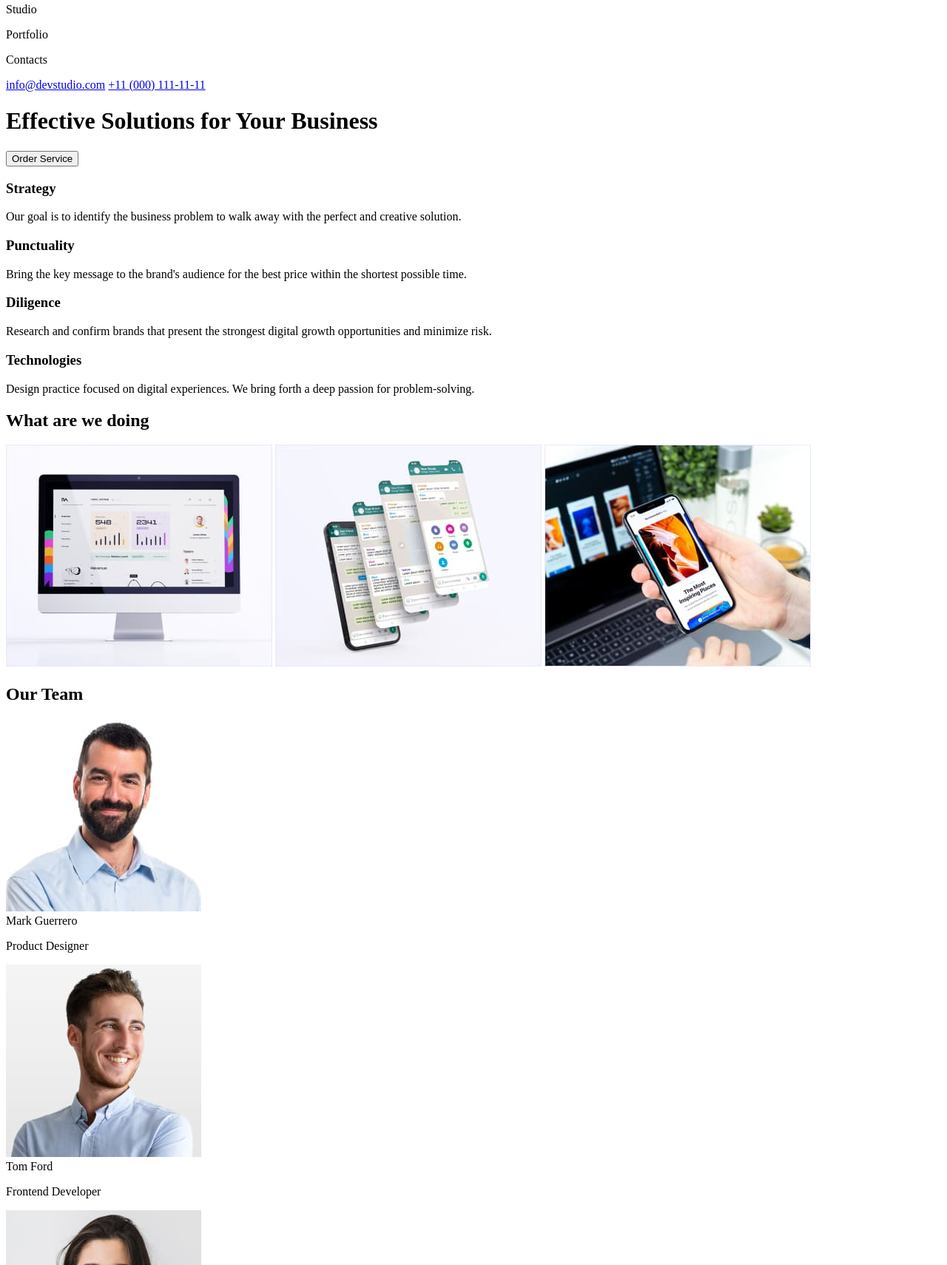
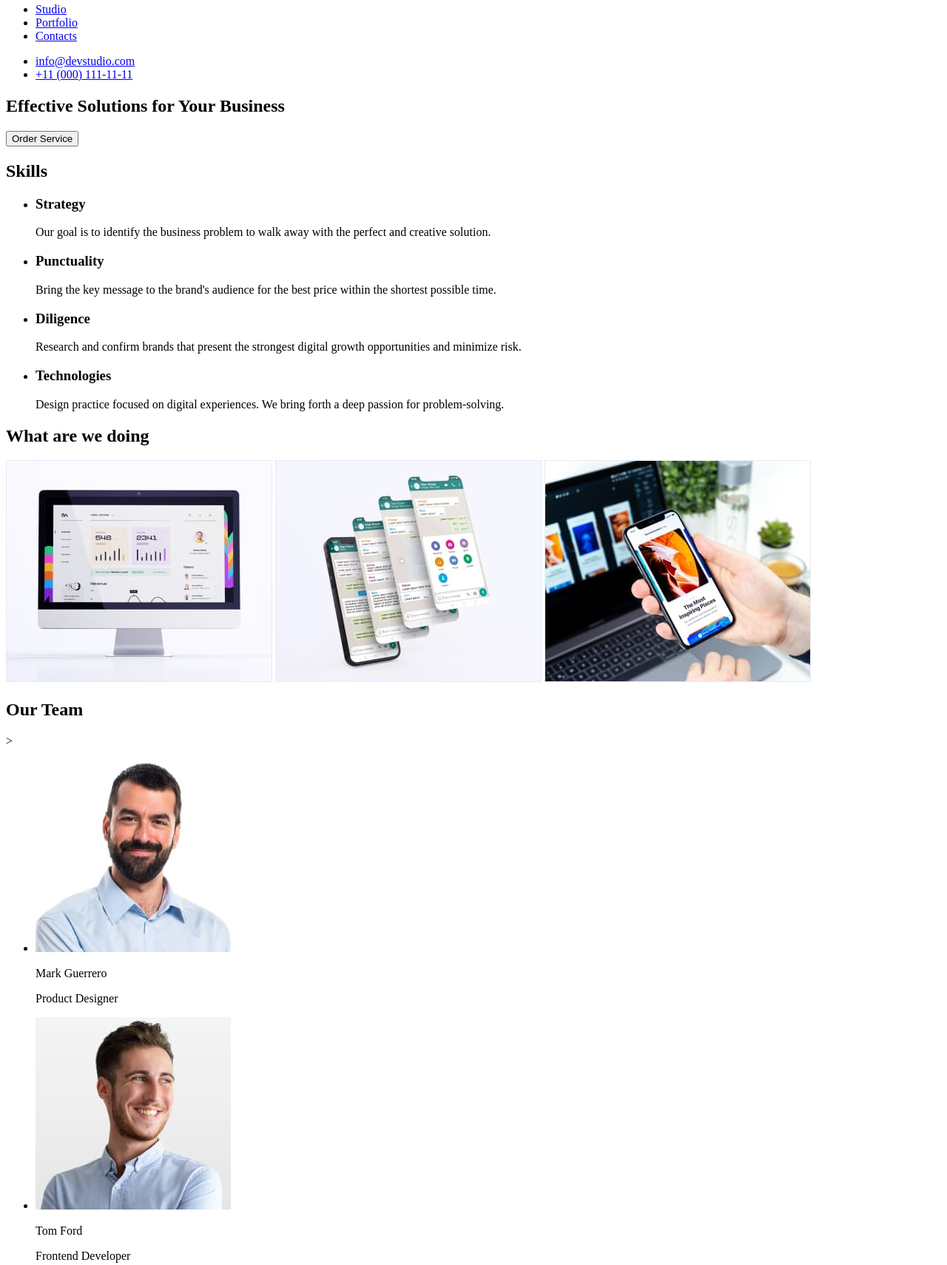
Before and after one commit to MartynIgor/goit-markup-hw-01, a plain HTML site: page index.html in a window 1280 px wide. Shown: the part 38-1748 px from the top of the page at 74% size. Drawn offline with Linux system fonts and the light colour scheme.

Commit message:
Update index.html
fix hometask

```diff
--- a/index.html
+++ b/index.html
@@ -1,118 +1,92 @@
 <!DOCTYPE html>
-<html>
+<html lang="en">
 <head>
-    <title>Title of the document</title>
+    <meta charset="UTF-8">
+    <title>title</title>
 </head>
-
 <header>
-    <a href="/"> <span>WEB</span> STUDIO</a>
+    <a href="/"><span>WEB</span>STUDIO</a>
     <nav>
-    <p>Studio</p>
-    <p>Portfolio</p>
-    <p>Contacts</p>
+        <ul>
+            <li><a href="/">Studio</a></li>
+            <li><a href="/">Portfolio</a></li>
+            <li><a href="/">Contacts</a></li>
+        </ul>
     </nav>
-    <a href="mailto:info@devstudio.com">info@devstudio.com</a>
-    <a href="tel:+110001111111">+11 (000) 111-11-11</a>
+    <ul>
+        <li><a href="mailto:info@devstudio.com">info@devstudio.com</a></li>
+        <li><a href="tel:+110001111111">+11 (000) 111-11-11</a></li>
+    </ul>
 </header>
 <main>
+    <section>
         <h1>Effective Solutions for Your Business</h1>
 
-    <button>Order Service</button>
-
+        <button type="button">Order Service</button>
+    </section>
+    <h2>Skills</h2>
+    <section>
+        <ul>
+            <li>
                 <h3>Strategy</h3>
                 <p>
-      Our goal is to identify the business problem to walk away with the perfect
-      and creative solution.
+                    Our goal is to identify the business problem to walk away with the perfect and creative solution.
                 </p>
-
+            </li>
+            <li>
                 <h3>Punctuality</h3>
                 <p>
-      Bring the key message to the brand's audience for the best price within
-      the shortest possible time.
+                    Bring the key message to the brand's audience for the best price within the shortest possible time.
                 </p>
-
+            </li>
+            <li>
                 <h3>Diligence</h3>
                 <p>
-      Research and confirm brands that present the strongest digital growth
-      opportunities and minimize risk.
+                    Research and confirm brands that present the strongest digital growth opportunities and minimize risk.
                 </p>
-
+            </li>
+            <li>
                 <h3>Technologies</h3>
                 <p>
-      Design practice focused on digital experiences. We bring forth a deep
-      passion for problem-solving.
+                    Design practice focused on digital experiences. We bring forth a deep passion for problem-solving.
                 </p>
-
+            </li>
+        </ul>
+    </section>
+    <section>
         <h2>What are we doing</h2>
 
-    <img
-    src="./images/img_1.jpg"
-      alt="grafic"
-     sizes="360, 300"
-     srcset=""
-     />
-    <img
-      src="./images/img_2.jpg"
-      alt="mobile app"
-      sizes="360,300"
-      srcset=""
-    />
-    <img
-      src="./images/img_3.jpg"
-      alt="application open at phone"
-      sizes="360, 300"
-      srcset=""
-    />
+        <img src="./images/img_1.jpg" alt="grafic" width="360" height="300" />
+        <img src="./images/img_2.jpg" alt="mobile app" width="360" height="300" />
+        <img src="./images/img_3.jpg" alt="application open at phone" width="360" height="300" />
 
         <h2>Our Team</h2>
-
-    <div>
-      <img
-        src="./images/mark_guerrero.jpg"
-        alt="Mark Guerrero"
-        sizes="264, 260"
-        srcset=""
-      />
-      <figcaption>Mark Guerrero</figcaption>
+    </section>
+    >
+    <ul>
+        <li> <img src="./images/mark_guerrero.jpg" alt="Mark Guerrero" width="264" height="260" />
+            <p>Mark Guerrero</p>
             <p>Product Designer</p>
-    </div>
-    <div>
-      <img
-        src="./images/tom_ford.jpg"
-        alt="Tom Ford"
-        sizes="264, 260"
-        srcset=""
-      />
-      <figcaption>Tom Ford</figcaption>
+        </li>
+        <li> <img src="./images/tom_ford.jpg" alt="Tom Ford" width="264" height="260" />
+            <p>Tom Ford</p>
             <p>Frontend Developer</p>
-    </div>
-    <div>
-      <img
-        src="./images/camila_garcia.jpg"
-        alt="Camila Garcia"
-        sizes="264, 260"
-        srcset=""
-      />
-      <figcaption>Camila Garcia</figcaption>
+        </li>
+        <li> <img src="./images/camila_garcia.jpg" alt="Camila Garcia" width="264" height="260" />
+            <p>Camila Garcia</p>
             <p>Marketing</p>
-    </div>
-    <div>
-      <img
-        src="./images/daniel_wilson.jpg"
-        alt="Daniel Wilson"
-        sizes="264, 260"
-        srcset=""
-      />
-      <figcaption>Daniel Wilson</figcaption>
+        </li>
+        <li> <img src="./images/daniel_wilson.jpg" alt="Daniel Wilson" width="264" height="260" />
+            <p>Daniel Wilson</p>
             <p>UI Designer</p>
-    </div>
+        </li>
+    </ul>
 </main>
 <footer>
-    <a href="/"> <span>WEB</span> STUDIO</a>
+    <a href="/"> <span>WEB</span>STUDIO</a>
 
     <p>
-      Increase the flow of customers and sales for your business with digital
-      marketing & growth solutions.
+        Increase the flow of customers and sales for your business with digital marketing & growth solutions.
     </p>
 </footer>
 </body>
```
Lines whose indentation alone changed are shown as unchanged.
